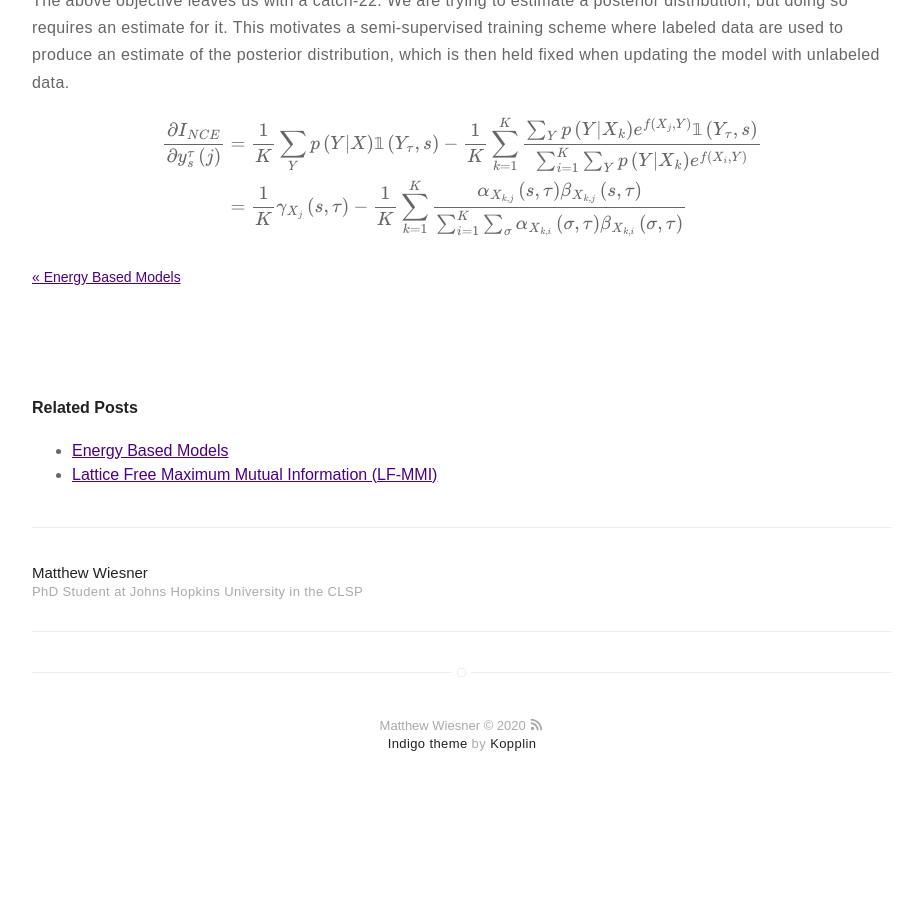
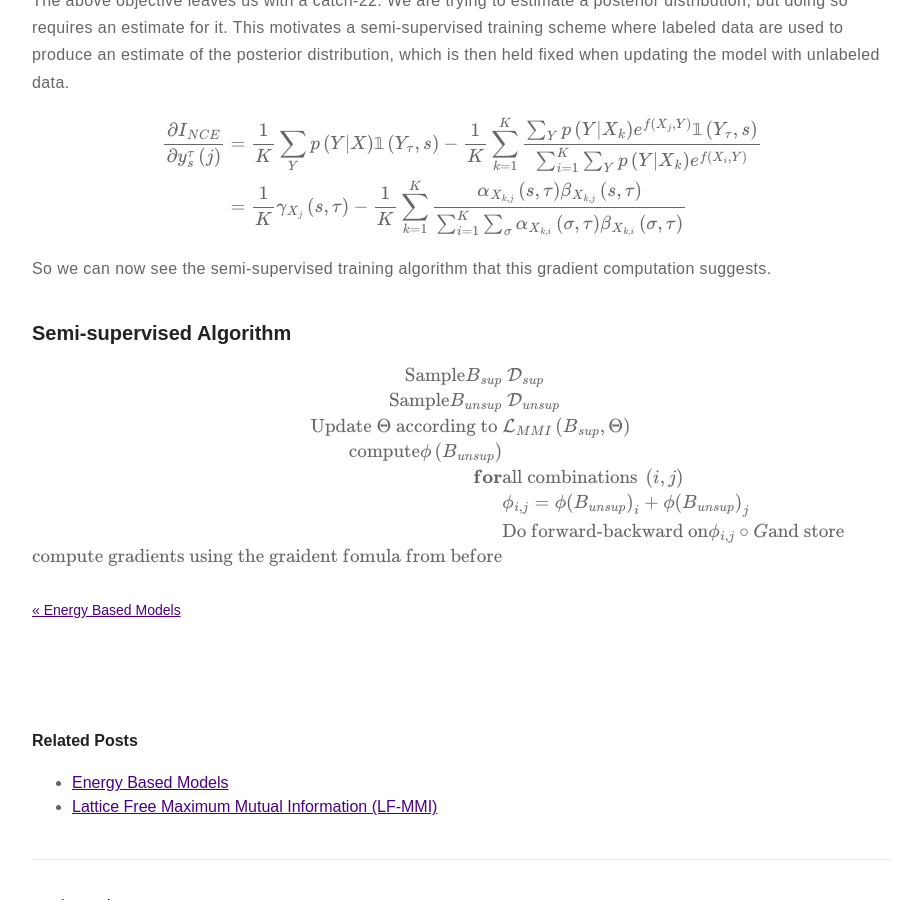
Before and after one commit to m-wiesner/m-wiesner.github.io, a Jekyll site: the page built from _posts/2020-10-30-Variational-Bounds-on-Mutual-Information.markdown, in a window 1280 px wide and 900 px high, scrolled down 7709 px. Shown: the whole window, without its empty margins (178-1101 px from the left). Built offline with Jekyll 4.4.1, drawn with Linux system fonts in a browser that asks for light colours; formulas are drawn with MathJax 3; before the commit the page ends 8524 px from its top, so only the background shows below that.

Commit message:
Update 2020-10-30-Variational-Bounds-on-Mutual-Information.markdown

```diff
--- a/_posts/2020-10-30-Variational-Bounds-on-Mutual-Information.markdown
+++ b/_posts/2020-10-30-Variational-Bounds-on-Mutual-Information.markdown
@@ -272,6 +272,20 @@ $$\begin{align}
 &= \frac{1}{K} \gamma_{X_j}\left(s, \tau\right) - \frac{1}{K} \sum_{k=1}^K \frac{\alpha_{X_{k,j}}\left(s, \tau\right)\beta_{X_{k, j}}\left(s, \tau\right)}{\sum_{i=1}^K \sum_{\sigma} \alpha_{X_{k, i}}\left(\sigma, \tau\right)\beta_{X_{k,i}}\left(\sigma, \tau\right)}\\
 \end{align}$$
 
+So we can now see the semi-supervised training algorithm that this gradient computation suggests.
+
+### Semi-supervised Algorithm
+$$\begin{align}
+\mbox{Sample} B_{sup} &~ \mathcal{D}_{sup} \\
+\mbox{Sample} B_{unsup} &~ \mathcal{D}_{unsup} \\
+\mbox{Update } \Theta \mbox{ according to } &\mathcal{L}_{MMI}\left(B_{sup}, \Theta \right) \\
+\mbox{compute} \phi\left(B_{unsup}\right) &\\
+\mbox{\textbf{for}} &\mbox{all combinations } \left(i, j\right) \\
+& \phi_{i,j} = \phi\left(B_{unsup}\right)_i + \phi\left(B_{unsup}\right)_j \\
+& \mbox{Do forward-backward on} \phi_{i,j} \circ G \mbox{and store} \\
+\mbox{compute gradients using the graident fomula from before}\\
+\end{align}$$
+
 <!--
 &= \mathbb{E}_{p\left(Z\right)p\left(X\right)} \left[\sum_Y p\left(Y|X\right) \left(f\left(X, Y\right) - \log{\frac{1}{K}\left(e^{f\left(X, Y\right)} + \sum_{i=2}^{K}
 e^{f\left(Z_i, Y\right)}\right)} \right] \\
```
